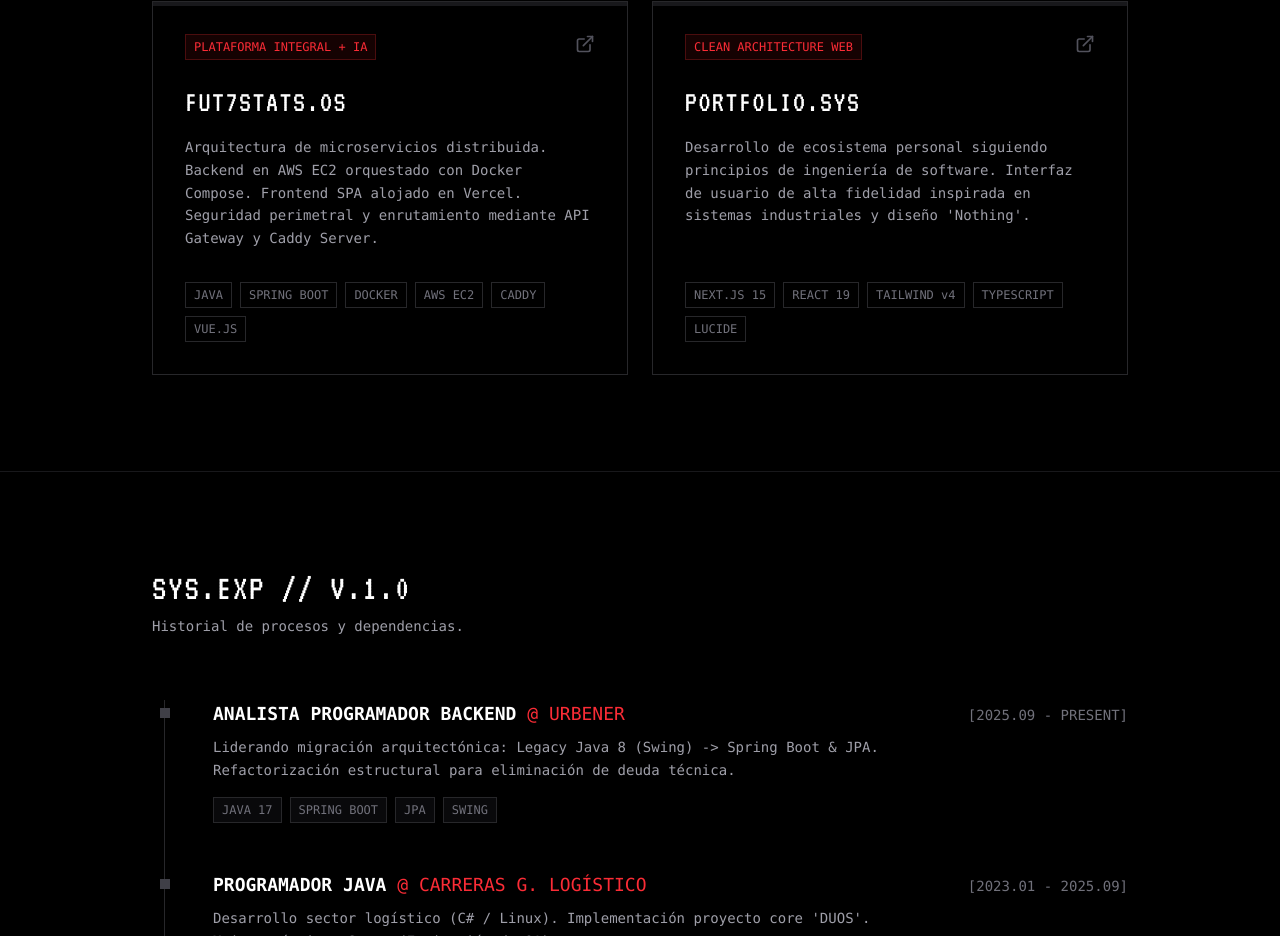
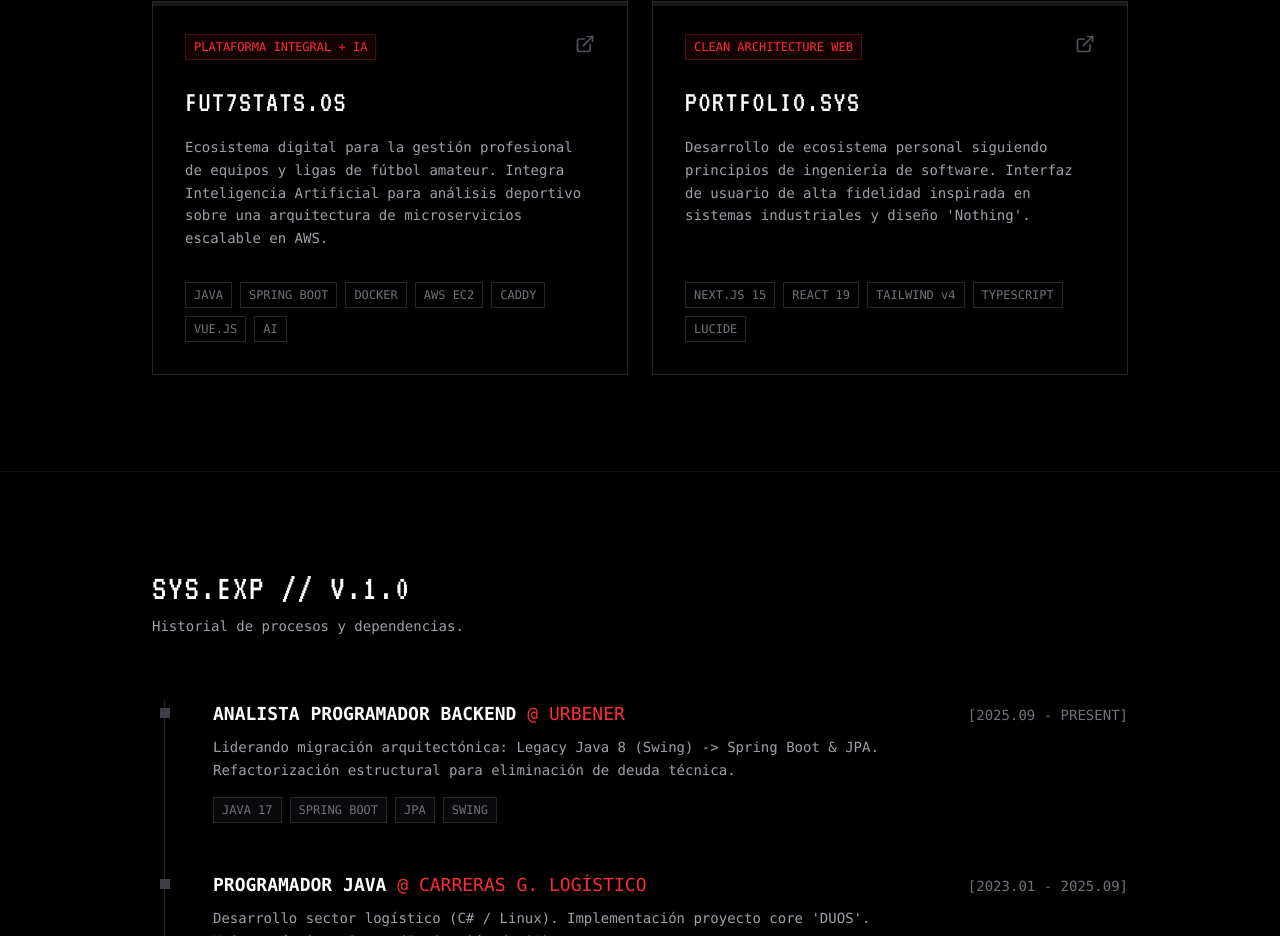
Before and after one commit to joelzgz14/portfolio, a Next.js app: page / in a window 1280 px wide. Shown: the part 957-1893 px from the top of the page. Built offline with nearby package versions, Linux system fonts and the light colour scheme.

Commit message:
Fut7stats description changed

```diff
--- a/src/content/projects.ts
+++ b/src/content/projects.ts
@@ -4,13 +4,12 @@ export const projectsData = [
     id: "fut7stats",
     title: "FUT7STATS.OS",
     subtitle: "PLATAFORMA INTEGRAL + IA",
-    description: "Arquitectura de microservicios distribuida. Backend en AWS EC2 orquestado con Docker Compose. Frontend SPA alojado en Vercel. Seguridad perimetral y enrutamiento mediante API Gateway y Caddy Server.",
-    technologies: ["JAVA", "SPRING BOOT", "DOCKER", "AWS EC2", "CADDY", "VUE.JS"],
+    description: "Ecosistema digital para la gestión profesional de equipos y ligas de fútbol amateur. Integra Inteligencia Artificial para análisis deportivo sobre una arquitectura de microservicios escalable en AWS.",
+    technologies: ["JAVA", "SPRING BOOT", "DOCKER", "AWS EC2", "CADDY", "VUE.JS", "AI"],
     link: "/projects/fut7stats",
     featured: true,
     demoUrl: "https://fut7stats.vercel.app",
     repoUrl: "https://github.com/joelzgz14/Fut7Stats-Platform",
-    // --- NUEVOS CAMPOS DINÁMICOS ---
     hasVideo: true,
     status: "EN PRODUCCIÓN [STABLE]",
     systemSpecs: [
@@ -19,23 +18,23 @@ export const projectsData = [
       { label: "ORQUESTACIÓN", value: "Docker Compose (4 nodos)", fullWidth: true }
     ],
     securityNote: "CORS & Terminación SSL configuradas. Gateway Activo.",
-    // -------------------------------
-    longDescription: `## ARQUITECTURA DEL SISTEMA::FUT7STATS
+    longDescription: `## PLATAFORMA DE GESTIÓN DEPORTIVA::FUT7STATS
 
-Fut7Stats es una plataforma deportiva diseñada bajo una arquitectura de microservicios, priorizando la escalabilidad, la seguridad perimetral y la independencia de despliegue de cada módulo.
+Fut7Stats es un ecosistema digital avanzado diseñado para revolucionar la organización de ligas y equipos de fútbol amateur. Democratiza el acceso a estadísticas y herramientas que tradicionalmente solo estaban al alcance de clubes profesionales.
+
+### 🧠 INTELIGENCIA ARTIFICIAL Y ANALÍTICA
+**Análisis de Rendimiento:** Procesamiento de datos de partidos para extraer métricas clave, evaluar el rendimiento de los jugadores y generar insights automáticos.
+**Automatización:** Algoritmos diseñados para la generación dinámica de calendarios, cruces de eliminatorias y alertas del sistema.
 
 ### 🧩 ECOSISTEMA DE MICROSERVICIOS (BACKEND)
-**API Gateway:** Actúa como punto de entrada único (Single Point of Entry). Enruta las peticiones del cliente hacia los servicios internos, gestiona las políticas de CORS y oculta la topología del clúster.
-**Auth Service:** Microservicio dedicado exclusivamente a la gestión de identidad, autenticación y emisión de tokens JWT seguros.
-**Core Backend:** Desarrollado en Java con Spring Boot. Contiene la lógica principal de negocio, procesamiento de estadísticas y persistencia de datos.
+**Core Deportivo (Spring Boot):** Microservicio principal en Java que maneja la compleja lógica de negocio: gestión de plantillas, clasificaciones, sanciones y actas de partidos.
+**Auth Service:** Módulo dedicado exclusivamente a la seguridad, control de roles (Administrador, Jugador, Árbitro) y emisión de tokens JWT.
+**API Gateway:** Punto de entrada único que enruta las peticiones del frontend, unificando la respuesta del clúster interno.
 
-### 🖥️ INTERFAZ DE USUARIO (FRONTEND)
-**Vue.js SPA:** Aplicación de página única (Single Page Application) reactiva. Desplegada de forma totalmente desacoplada en la infraestructura Edge de Vercel con HTTPS nativo.
-
-### ☁️ INFRAESTRUCTURA Y ORQUESTACIÓN (DEVOPS)
-**Docker Compose:** Orquestación del clúster aislando en contenedores independientes el Gateway, Auth Service, Core y el Proxy Inverso.
-**AWS EC2 (Ubuntu 24.04):** Alojamiento de todo el ecosistema backend en la nube de Amazon, optimizado con Swap Memory para maximizar el rendimiento en instancias t2.micro.
-**Caddy Server (Reverse Proxy):** Intercepta el tráfico web entrante, gestionando automáticamente la terminación SSL (HTTPS mediante Let's Encrypt) y redirigiendo las peticiones seguras al API Gateway.`
+### ☁️ INFRAESTRUCTURA Y DESPLIEGUE (DEVOPS)
+**AWS EC2 & Docker Compose:** Alojamiento en la nube de Amazon aislando cada microservicio en contenedores independientes. Optimizado con Swap Memory para máxima eficiencia.
+**Vue.js SPA:** Aplicación de página única reactiva, desplegada de forma desacoplada en la red perimetral (Edge) de Vercel con HTTPS nativo.
+**Caddy Server:** Proxy inverso encargado de interceptar el tráfico web y gestionar la renovación automática de certificados SSL.`
   },
   {
     id: "portfolio",
```
